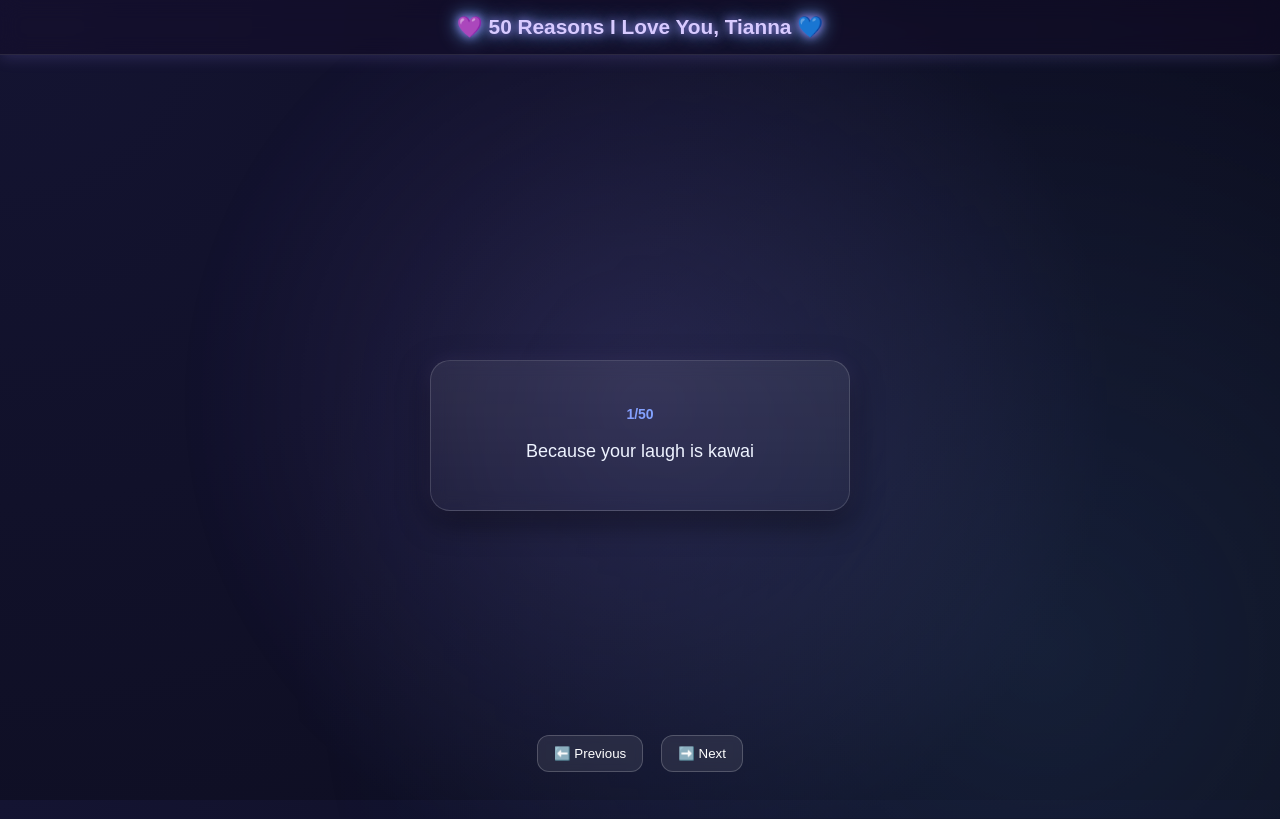
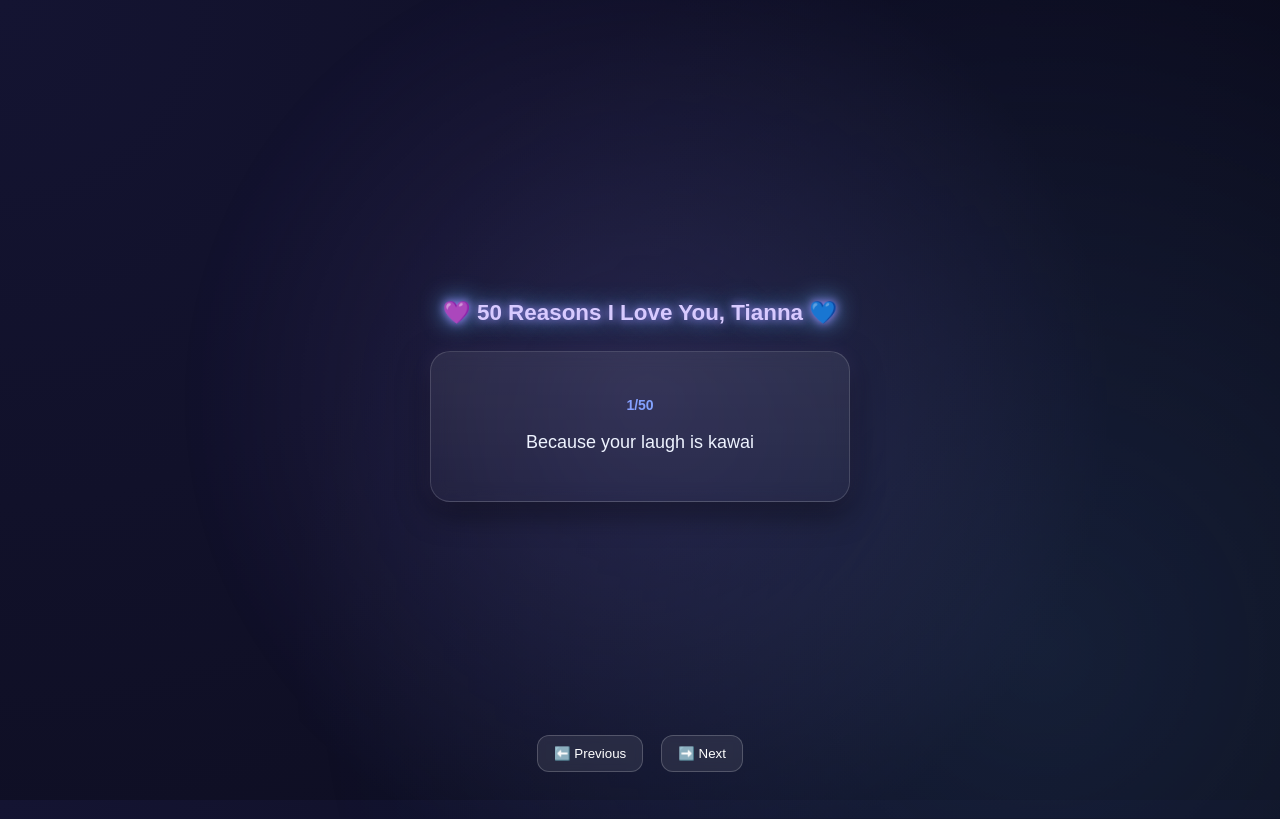
Before and after one commit to victorlie21/Virgo, a plain HTML site: page index.html in a window 1280 px wide. Shown: the top 819 px of the page. Drawn offline with Linux system fonts and the light colour scheme.

Commit message:
Update index.html

```diff
--- a/index.html
+++ b/index.html
@@ -26,9 +26,9 @@
     align-items: center;
     overflow: hidden;
     color: #eef3ff;
+    text-align: center;
   }
 
-  /* Glow gradient pulse */
   body::before {
     content: '';
     position: absolute;
@@ -44,22 +44,20 @@
     100% { opacity: 1; transform: scale(1.05); }
   }
 
-  /* 💜 Floating Elegant Header */
+  /* 💜 Elegant Centered Header (Above Swipe Card) */
   header {
-    position: fixed;
-    top: 0;
-    width: 100%;
-    text-align: center;
-    padding: 15px 0;
-    font-size: 1.3rem;
+    font-size: 1.4rem;
     font-weight: 600;
     color: #d8caff;
-    background: rgba(20, 10, 40, 0.4);
-    backdrop-filter: blur(10px);
-    box-shadow: 0 2px 15px rgba(161,138,255,0.2);
-    text-shadow: 0 0 10px #a18aff, 0 0 20px #67b8ff;
-    z-index: 10;
-    border-bottom: 1px solid rgba(255,255,255,0.1);
+    text-shadow: 0 0 10px #a18aff, 0 0 25px #67b8ff;
+    margin-bottom: 25px;
+    animation: fadeIn 1.5s ease;
+    z-index: 2;
+  }
+
+  @keyframes fadeIn {
+    from { opacity: 0; transform: translateY(-10px); }
+    to { opacity: 1; transform: translateY(0); }
   }
 
   .card {
@@ -76,7 +74,6 @@
     box-shadow: 0 10px 30px rgba(0,0,0,0.5), 0 0 20px rgba(161,138,255,0.15);
     transition: transform .5s ease, opacity .5s ease;
     animation: lovePop 0.6s ease forwards;
-    margin-top: 70px; /* biar nggak ketutup header */
   }
 
   .num {
@@ -124,7 +121,7 @@
     100% { transform: scale(1) rotate(0); }
   }
 
-  /* Floating heart animation */
+  /* Floating hearts */
   .heart {
     position: absolute;
     bottom: -20px;
@@ -139,12 +136,11 @@
     80% { opacity: 1; }
     100% { transform: translateY(-250px) scale(0.5); opacity: 0; }
   }
-
 </style>
 </head>
 <body>
 
-  <!-- 💞 Floating Header -->
+  <!-- 💞 Header now centered above the swipe card -->
   <header>💜 50 Reasons I Love You, Tianna 💙</header>
 
   <div id="card" class="card">
```
